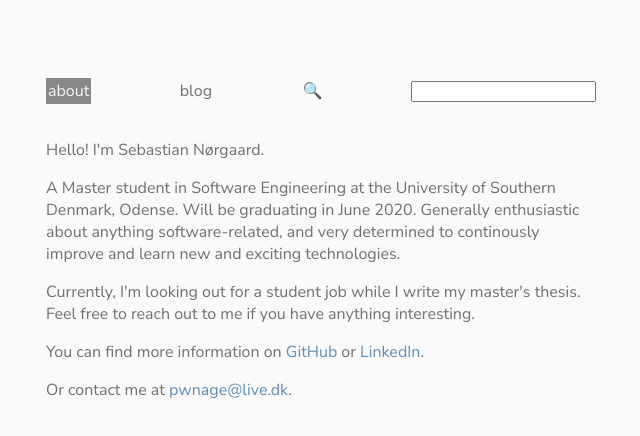
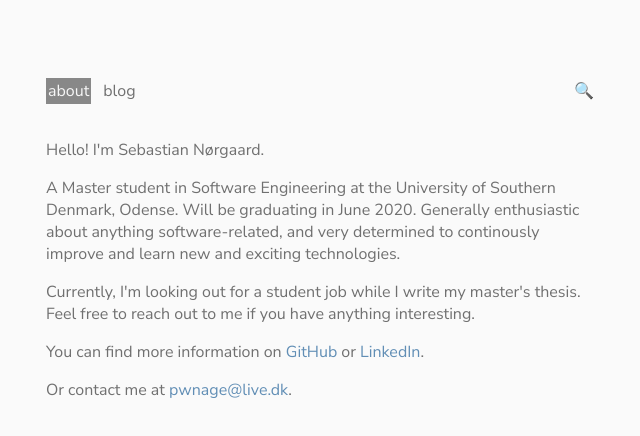
Before and after one commit to siigdev/siigdev.github.io, a Gatsby site: page / in a window 1280 px wide. Shown: the whole page, without its empty margins (319-959 px from the left). Built offline with nearby package versions, Linux system fonts and the light colour scheme; Gatsby itself is replaced by a stand-in of ours.

Commit message:
Styling of search input

```diff
--- a/src/components/header.js
+++ b/src/components/header.js
@@ -16,7 +16,6 @@ const Header = ({ siteTitle }) => (
 
     <div><Link to="/" activeClassName="active">about</Link></div>
     <div><Link to="/blog" getProps={isPartiallyActive} activeClassName="active">blog</Link></div>
-    <div><Link to="/search" getProps={isPartiallyActive} activeClassName="active"><b><span role="img" aria-label="Search">🔍</span></b></Link></div>
     <SearchForm/>
   </header>
 )
--- a/src/components/searchForm.js
+++ b/src/components/searchForm.js
@@ -1,8 +1,11 @@
 import React from 'react';
 import { navigate } from 'gatsby';
+import searchIcon from '../images/siigdev-icon.png';
 
 const SearchForm = ({ query }) => (
-    <form role="search" method="GET">
+    <div id="searchBox">
+      <form role="search" method="GET">
+      <span role="img" aria-label="Search" id="search-label">🔍</span>
       <input
         type="search"
         id="search-input"
@@ -11,7 +14,10 @@ const SearchForm = ({ query }) => (
         onChange={(e) => navigate(`/search?keywords=${encodeURIComponent(e.target.value)}`)}
         value={query}
       />
+
     </form>
+
+    </div>
   );
 
 export default SearchForm;
--- a/src/components/styles/_header.scss
+++ b/src/components/styles/_header.scss
@@ -26,3 +26,40 @@ header {
       }
     }
   }
+  input[type=search] {
+    -webkit-appearance: none;
+    display:block;
+    margin: 0 0 0 auto;
+    color:$primaryTextColor;
+    width: 20px;
+    border: 0;
+    outline: 0;
+    background-color: transparent;
+    font-size: 16px;
+    -webkit-transition: width 0.4s ease-in-out;
+    transition: width 0.4s ease-in-out;
+    padding-left: 20px;
+  }
+  input[type=search]:focus {
+    width: 150px;
+    border-bottom: 1px solid $hoverBackground;
+  }
+  #searchBox{
+    position: relative;
+  }
+  #search-label{
+    position:absolute;
+    font-weight:bold;
+    color:$primaryTextColor;
+    z-index: -2;
+  }
+
+  /* clears the 'X' from Internet Explorer */
+input[type=search]::-ms-clear {  display: none; width : 0; height: 0; }
+input[type=search]::-ms-reveal {  display: none; width : 0; height: 0; }
+
+/* clears the 'X' from Chrome */
+input[type="search"]::-webkit-search-decoration,
+input[type="search"]::-webkit-search-cancel-button,
+input[type="search"]::-webkit-search-results-button,
+input[type="search"]::-webkit-search-results-decoration { display: none; }
```
